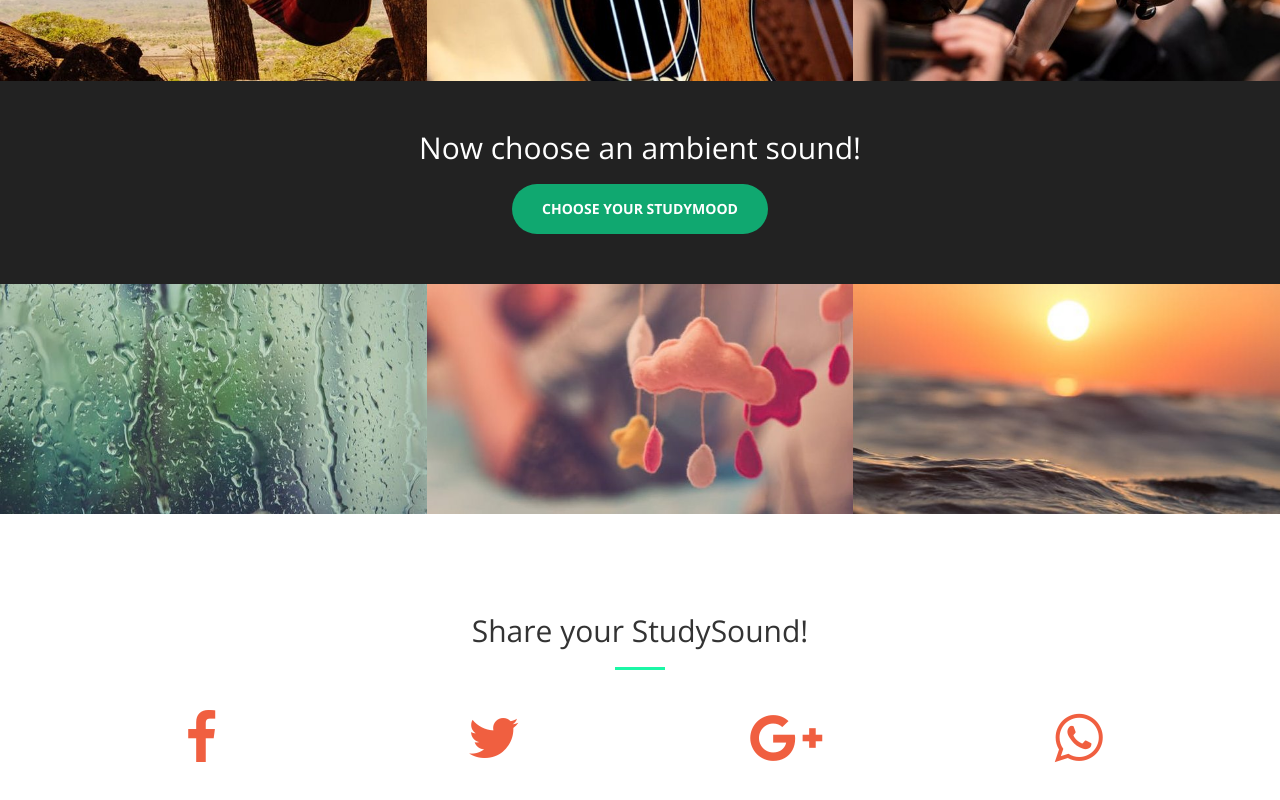
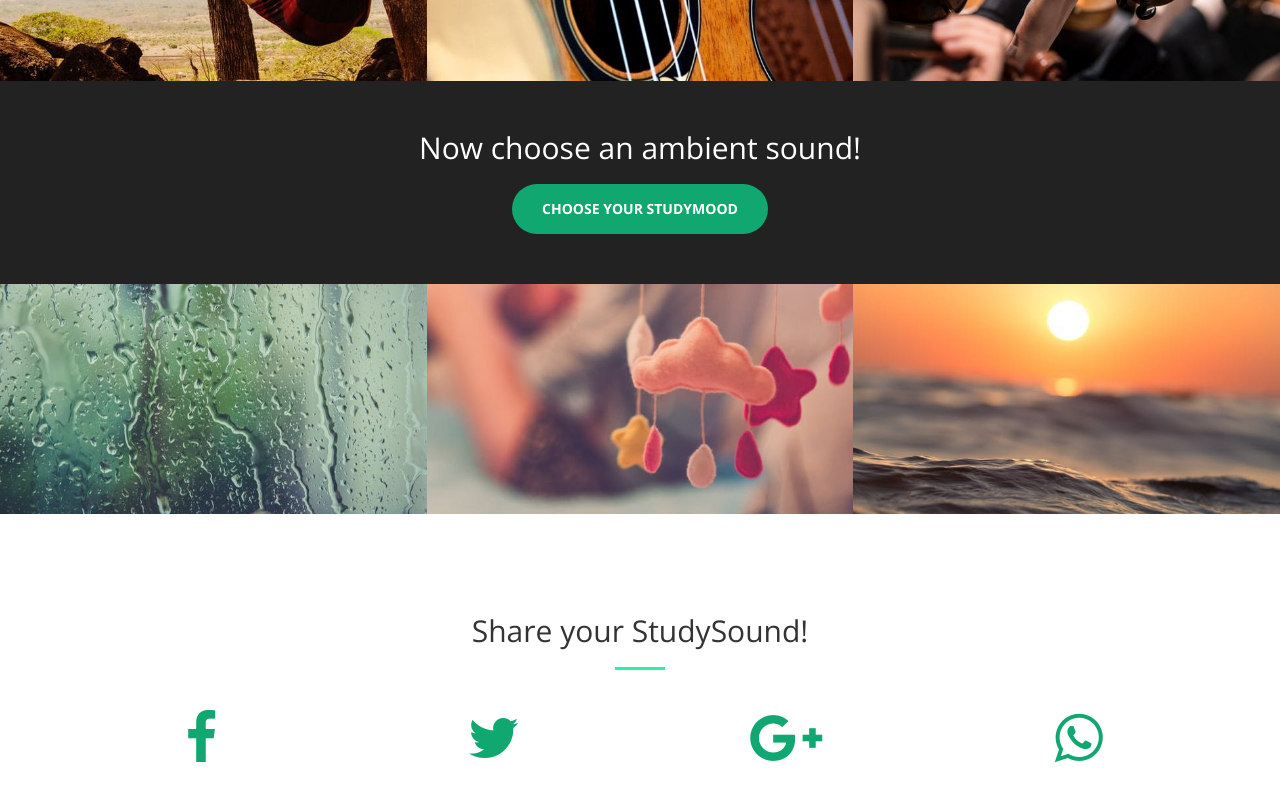
Before and after one commit to StudySounds/StudySounds.github.io, a website: page index.html in a window 1280 px wide. Shown: the part 1178-1978 px from the top of the page. Drawn offline with nearby package versions, Linux system fonts and the light colour scheme.

```diff
--- a/css/creative.css
+++ b/css/creative.css
@@ -281,7 +281,7 @@
   margin: 0 auto 20px;
 }
 .text-primary {
-  color: #F05F40;
+  color: #10a870;
 }
 .no-gutter > [class*='col-'] {
   padding-right: 0;
--- a/css/main.css
+++ b/css/main.css
@@ -61,3 +61,7 @@
   color: #10a870 !important;
   background-color: transparent;
 }
+
+.text-primary {
+  color: #10a870;
+}
```
